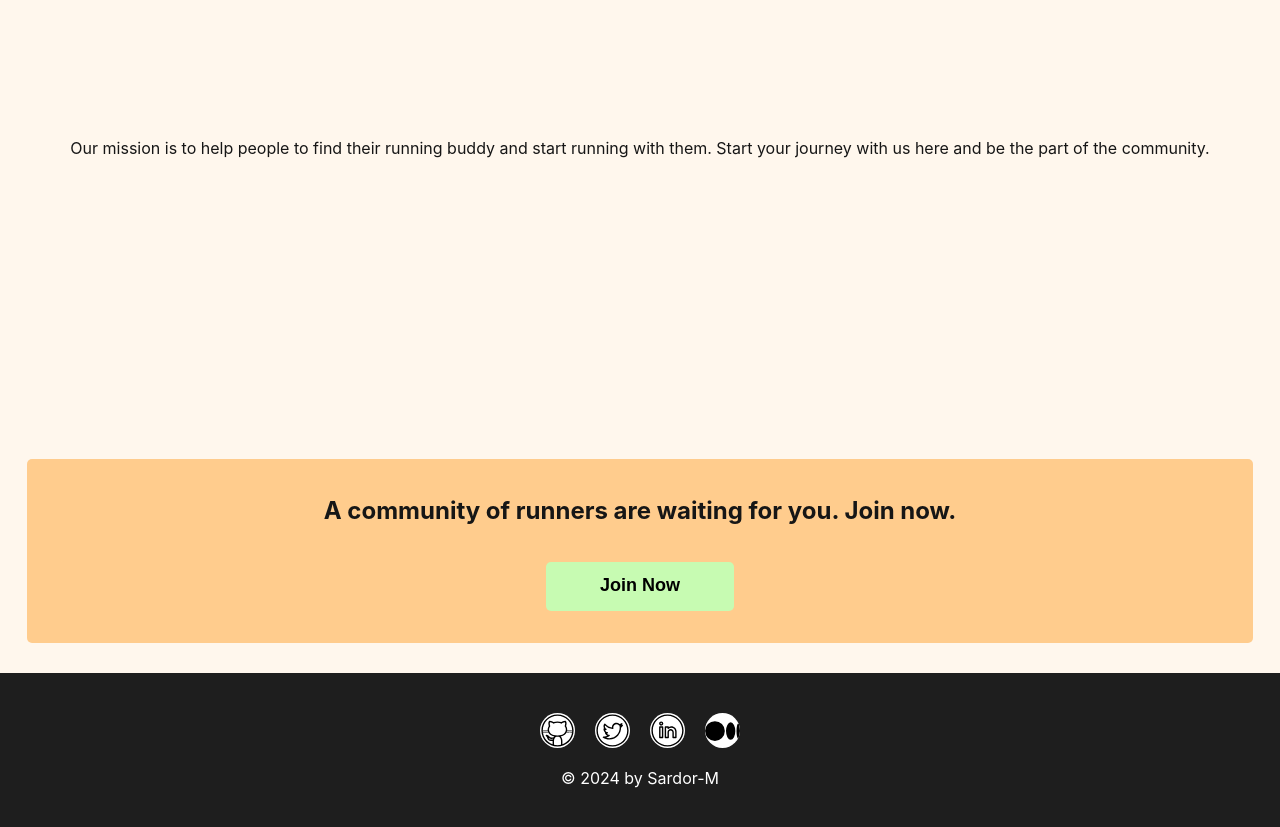
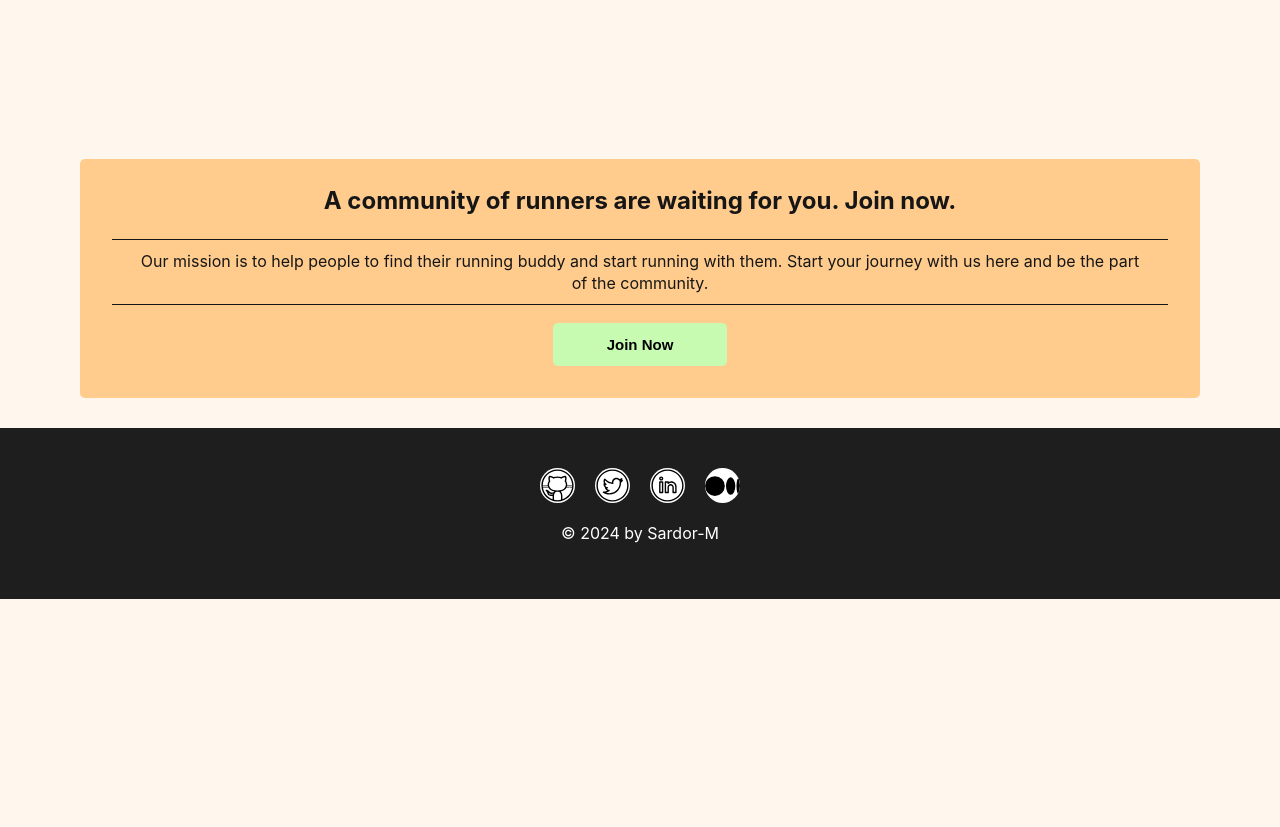
Before and after one commit to Sardor-M/react_routing, a React (Create React App) app in the folder frontend/: page /about in a window 1280 px wide. Shown: the part 1640-2467 px from the top of the page. After the commit the page ends 2239 px from the top, so only its background shows below. Built offline with nearby package versions, Linux system fonts and the light colour scheme.

Commit message:
fixed the web container overflow to auto

```diff
--- a/frontend/src/index.css
+++ b/frontend/src/index.css
@@ -186,6 +186,8 @@ header .login-icon {
 
 /*** Runner's Page ***/
 .runner-list-container {
+  /*display: flex;*/
+  overflow: auto;
   padding-inline: 23px;
   padding-left: 10px;
   padding-right: 10px;
@@ -199,13 +201,13 @@ header .login-icon {
   margin-top: 57px;
 }
 
-.runner-tile a {
+.runner-title a {
   color: #161616;
   text-decoration: none;
 }
 
-.runner-tile img {
-  max-width: 100%;
+.runner-title img {
+  max-width: 40%;
   border-radius: 5px;
 }
 
--- a/frontend/src/pages/AboutPage.tsx
+++ b/frontend/src/pages/AboutPage.tsx
@@ -24,21 +24,27 @@ const TextElement = styled(PageContentElement).attrs({as: "h1"})`
 `
 
 const ParagraphElement  = styled(PageContentElement).attrs({as: "p"})`
-    line-height: 22px
+  line-height: 22px;
+  padding-bottom: 10px;
+  padding-top: 10px;
+  margin-bottom: 18px;
+  border-bottom: 1px solid #161616;
+  border-top: 1px solid #161616;
+
 `
-
+// i want to
 const TextContainer = styled.div`
     background-color: #ffcc8d;
     color: #161616;
     padding-inline: 32px;
     padding-bottom: 32px;
-    margin-inline: 27px;
+    margin-inline: 80px;
     border-radius: 5px;
 `
 
 const TextInsideContainer = styled(TextContainer).attrs({as: "h2"})`
-    margin: 0;
-    padding-block: 37px;
+    margin-bottom: -19px;
+    padding-block: 27px;
 `
 
 const JoinButton = styled(TextContainer).attrs({as: "button"})`
@@ -47,9 +53,9 @@ const JoinButton = styled(TextContainer).attrs({as: "button"})`
     border: none;
     border-radius: 5px;
     color: #e7fdd8;
-    padding-bottom: 3px;
+    padding-bottom: 1px;
     //padding-block: 10px;
-    font-size: 18px;
+    font-size: 15px;
     transition: background-color 0.3s ease-in-out;
 
     &:hover {
@@ -69,14 +75,19 @@ export default function AboutPage() {
           Join the community of runners and find your running buddy. It is never
           late to start running. Just run here. :
         </ParagraphElement>
+        {/*<ParagraphElement>*/}
+        {/*  Our mission is to help people to find their running buddy and start*/}
+        {/*  running with them. Start your journey with us here and be the part of*/}
+        {/*  the community.*/}
+        {/*</ParagraphElement>*/}
+      </PageContentElement>
+      <TextContainer>
+        <TextInsideContainer> A community of runners are waiting for you. Join now.</TextInsideContainer>
         <ParagraphElement>
           Our mission is to help people to find their running buddy and start
           running with them. Start your journey with us here and be the part of
           the community.
         </ParagraphElement>
-      </PageContentElement>
-      <TextContainer>
-        <TextInsideContainer> A community of runners are waiting for you. Join now.</TextInsideContainer>
           <JoinButton>
         <Link className="link-button" to={"/register"}>
           Join Now
--- a/frontend/src/pages/ContactPage.tsx
+++ b/frontend/src/pages/ContactPage.tsx
@@ -12,7 +12,7 @@ const ContactPageContainer = styled.form`
 `;
 
 const InputField = styled.input`
-  width: 40%;
+  width: 30%;
   padding: 13px;
   margin: 15px 0;
   border: none;
@@ -20,7 +20,7 @@ const InputField = styled.input`
 `;
 
 const MessageField = styled.textarea`
-  width: 40%;
+  width: 30%;
   padding: 30px;
   margin: 15px 0;
   border: none;
@@ -29,7 +29,7 @@ const MessageField = styled.textarea`
 `;
 
 const SubmitButton = styled.button`
-  width: 40%;
+  width: 30%;
   padding: 13px;
   margin: 15px;
   border: none;
--- a/frontend/src/pages/Events/DashboardPage.tsx
+++ b/frontend/src/pages/Events/DashboardPage.tsx
@@ -1,21 +1,26 @@
-import React, { useState } from "react";
-import { Events } from "../../types";
-import { getEvents} from "../../api/api";
-import requireAuth from "../../utils/utils";
+import React, {useState} from "react";
+import {Events} from "../../types";
+import {getEvents} from "../../api/api";
+import styled from "styled-components";
 
-export const   loader  =  async () => {
+
+const DashBoardContainer = styled.div`
+  padding: 10px;
+  margin-bottom: 540px;
+`
+
+export const loader = async () => {
     // added getEvents function to the loader for the purpose of testing,
     // but it is not used in the DashboardPage component
-    await requireAuth();
     return getEvents();
 }
 
 export default function DashboardPage() {
-  const [dashboard, setDashboard] = useState<Events | null>(null);
+    const [dashboard, setDashboard] = useState<Events | null>(null);
 
-  return (
-    <div className="container">
-      <h1>Dashboard page goes here</h1>
-    </div>
-  );
+    return (
+        <DashBoardContainer>
+            <h1>Dashboard page goes here</h1>
+        </DashBoardContainer>
+    );
 }
--- a/frontend/src/pages/Events/EventsPage.tsx
+++ b/frontend/src/pages/Events/EventsPage.tsx
@@ -1,10 +1,17 @@
 import FilterPageDetails from "./FilterPageDetails";
+import styled from "styled-components";
 
+
+const EventPageContainer = styled.div`
+  padding: 10px;
+  margin-bottom: 340px;
+
+`
 export default function EventsPage() {
   return (
-    <div className="container">
+    <EventPageContainer>
       <h1>Events Goes Here</h1>
       <FilterPageDetails />
-    </div>
+    </EventPageContainer>
   );
 }
--- a/frontend/src/pages/Events/ReviewsPage.tsx
+++ b/frontend/src/pages/Events/ReviewsPage.tsx
@@ -2,10 +2,15 @@ import React, { useState } from "react";
 import { Reviews } from "../../types";
 import requireAuth from "../../utils/utils";
 import {getEvents} from "../../api/api";
+import styled from "styled-components";
 
 
+const ReviewsPageContainer = styled.div`
+  padding: 10px;
+  margin-bottom: 540px;
+`
+
 export const loader = async  () => {
-    await requireAuth();
     return getEvents();
 }
 
@@ -14,9 +19,8 @@ export default function ReviewsPages() {
   const [reviews, setReviews] = useState<Reviews | null>(null);
 
   return (
-    <div className="container">
+    <ReviewsPageContainer>
       <h1>Reviews Page</h1>
-
-    </div>
+    </ReviewsPageContainer>
   );
 }
--- a/frontend/src/pages/Events/UpcomingEventsDetails.tsx
+++ b/frontend/src/pages/Events/UpcomingEventsDetails.tsx
@@ -1,4 +1,4 @@
-import { useOutletContext } from "react-router-dom";
+import {useOutletContext} from "react-router-dom";
 
 interface OutletContext {
     eventDetails: {
@@ -9,7 +9,7 @@ interface OutletContext {
 }
 
 export default function UpcomingEventDetails() {
-  const { eventDetails } = useOutletContext() as OutletContext;
+    const {eventDetails} = useOutletContext() as OutletContext;
 
     return (
         <section className="upcoming-event-details-info">
@@ -17,7 +17,7 @@ export default function UpcomingEventDetails() {
                 Name: <span> {eventDetails.name} </span>
             </h4>
             <h4>
-        Decription: <span> {eventDetails.description}</span>
+                Description: <span> {eventDetails.description}</span>
             </h4>
             <h4>
                 Category: <span>{eventDetails.type}</span>
--- a/frontend/src/pages/Events/UpcomingEventsList.tsx
+++ b/frontend/src/pages/Events/UpcomingEventsList.tsx
@@ -1,16 +1,23 @@
-import { Link, useLoaderData } from "react-router-dom";
-import { Events } from "../../types";
+import {Link, useLoaderData} from "react-router-dom";
+import {Events} from "../../types";
+import styled from "styled-components";
 
 // export async function loader() {
 //   await requireAuth();
 //   return getUpcomingEventsList();
 // }
 
+const EventsListSection = styled.div`
+  padding: 10px;
+  margin-bottom: 540px;
+`
+
 export default function UpcomingEventsList() {
     const upcomingEvents = useLoaderData() as Events[];
 
     const upcomingEventsData = upcomingEvents?.map((event) => {
         return (
+
             <Link
                 key={event.id}
                 to={`/events/upcoming/${event.id}`}
@@ -18,22 +25,23 @@ export default function UpcomingEventsList() {
                 className="upcoming-event-title"
             >
                 <div className="upcoming-event-single" key={event.id}>
-          <img src={event.imageUrl} alt={`Pic of ${event.name}`} />
+                    <img src={event.imageUrl} alt={`Pic of ${event.name}`}/>
                     <div className="upcoming-event-info">
                         <h3>{event.name}</h3>
                         <p>${event.price}</p>
                     </div>
-        </div>{" "}
+                </div>
+                {" "}
             </Link>
         );
     });
 
     return (
-    <section>
+        <EventsListSection>
             <h1 className="upcoming-event-title"> Upcomning Event's List</h1>
             <div className="upcoming-event-list">
                 <section>{upcomingEventsData}</section>
             </div>
-    </section>
+        </EventsListSection>
     );
 }
```
Lines whose indentation alone changed are shown as unchanged.
